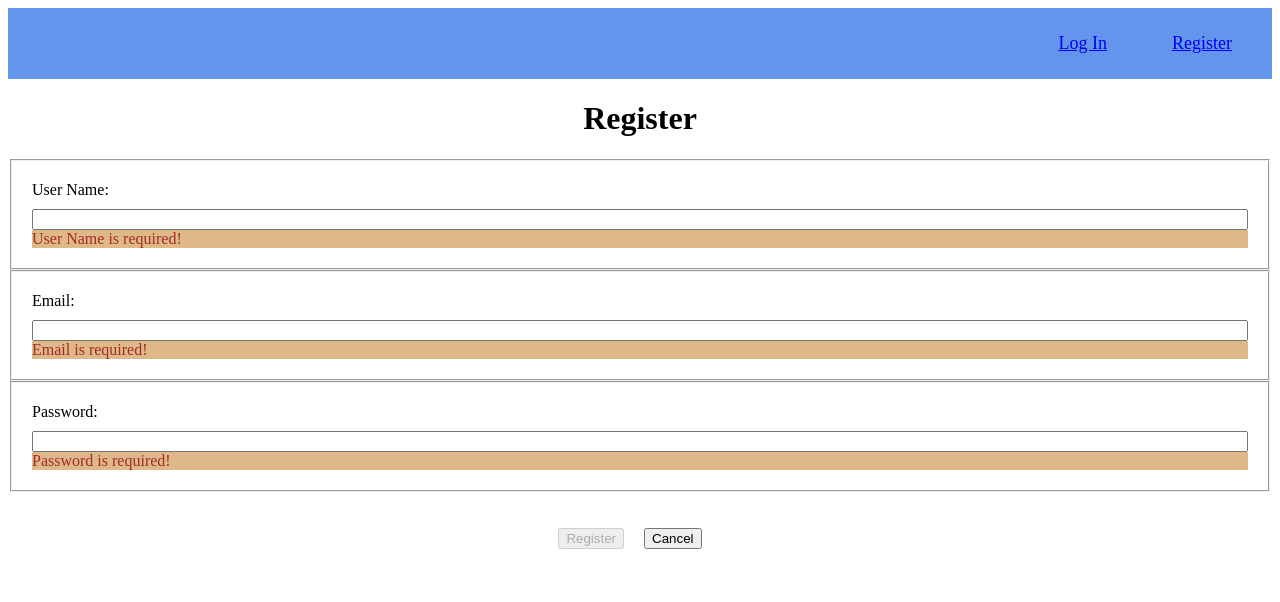
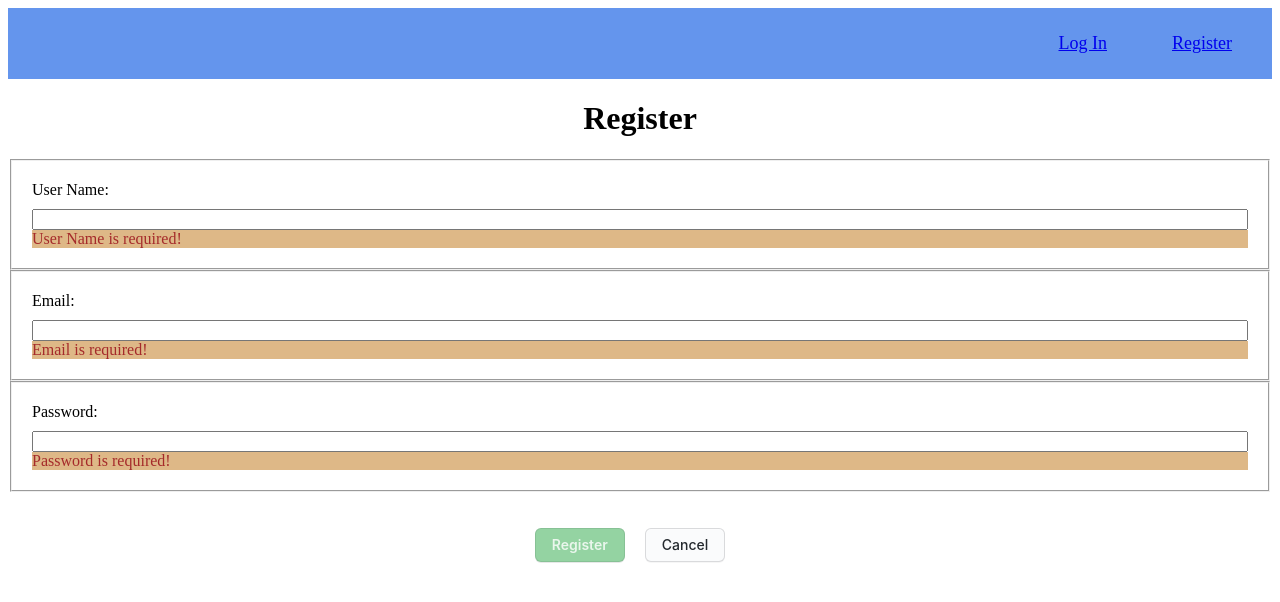
Before and after one commit to Coder269/projet-rdv, an Angular app: page /register in a window 1280 px wide. Shown: the top 602 px of the page. Built offline with nearby package versions, Linux system fonts and the light colour scheme.

Commit message:
Guard logic!

```diff
--- a/src/app/app-routing.module.ts
+++ b/src/app/app-routing.module.ts
@@ -4,10 +4,11 @@
 import { LoginComponent } from './login/login.component';
 import { RegisterComponent } from './register/register.component';
 import { CalendarComponent } from './calendar/calendar.component';
+import { authGuard } from './auth.guard';
 
 const routes: Routes = [
-   {path: '', component: CalendarComponent },
-   {path: 'calendar', component: CalendarComponent }, //by default path
+   {path: '', component: CalendarComponent, canActivate: [authGuard] },
+   {path: 'calendar', component: CalendarComponent, canActivate: [authGuard] }, //by default path
    {path: 'login', component: LoginComponent },
    {path: 'register', component: RegisterComponent }
 ];
--- a/src/app/auth.guard.ts
+++ b/src/app/auth.guard.ts
@@ -1,5 +1,9 @@
-import { CanActivateFn } from '@angular/router';
+import { CanActivateFn, Router } from '@angular/router';
+import { UserService } from './services/user.service';
+import { inject } from '@angular/core';
 
 export const authGuard: CanActivateFn = (route, state) => {
-  return true;
+  if (!inject(UserService).isLoggedIn)
+  inject(Router).navigate(['/login']);
+   return inject(UserService).isLoggedIn
 };
--- a/src/app/login/login.component.css
+++ b/src/app/login/login.component.css
@@ -30,3 +30,119 @@
   text-align: center;
   font-size: larger;
 }
+
+.warning {
+  background-color: burlywood;
+  color: brown;
+  font-size: larger;
+
+}
+
+.button-3 {
+  appearance: none;
+  background-color: #2ea44f;
+  border: 1px solid rgba(27, 31, 35, .15);
+  border-radius: 6px;
+  box-shadow: rgba(27, 31, 35, .1) 0 1px 0;
+  box-sizing: border-box;
+  color: #fff;
+  cursor: pointer;
+  display: inline-block;
+  font-family: -apple-system,system-ui,"Segoe UI",Helvetica,Arial,sans-serif,"Apple Color Emoji","Segoe UI Emoji";
+  font-size: 14px;
+  font-weight: 600;
+  line-height: 20px;
+  padding: 6px 16px;
+  position: relative;
+  text-align: center;
+  text-decoration: none;
+  user-select: none;
+  -webkit-user-select: none;
+  touch-action: manipulation;
+  vertical-align: middle;
+  white-space: nowrap;
+}
+
+.button-3:focus:not(:focus-visible):not(.focus-visible) {
+  box-shadow: none;
+  outline: none;
+}
+
+.button-3:hover {
+  background-color: #2c974b;
+}
+
+.button-3:focus {
+  box-shadow: rgba(46, 164, 79, .4) 0 0 0 3px;
+  outline: none;
+}
+
+.button-3:disabled {
+  background-color: #94d3a2;
+  border-color: rgba(27, 31, 35, .1);
+  color: rgba(255, 255, 255, .8);
+  cursor: default;
+}
+
+.button-3:active {
+  background-color: #298e46;
+  box-shadow: rgba(20, 70, 32, .2) 0 1px 0 inset;
+}
+
+
+.button-4 {
+  appearance: none;
+  background-color: #FAFBFC;
+  border: 1px solid rgba(27, 31, 35, 0.15);
+  border-radius: 6px;
+  box-shadow: rgba(27, 31, 35, 0.04) 0 1px 0, rgba(255, 255, 255, 0.25) 0 1px 0 inset;
+  box-sizing: border-box;
+  color: #24292E;
+  cursor: pointer;
+  display: inline-block;
+  font-family: -apple-system, system-ui, "Segoe UI", Helvetica, Arial, sans-serif, "Apple Color Emoji", "Segoe UI Emoji";
+  font-size: 14px;
+  font-weight: 500;
+  line-height: 20px;
+  list-style: none;
+  padding: 6px 16px;
+  position: relative;
+  transition: background-color 0.2s cubic-bezier(0.3, 0, 0.5, 1);
+  user-select: none;
+  -webkit-user-select: none;
+  touch-action: manipulation;
+  vertical-align: middle;
+  white-space: nowrap;
+  word-wrap: break-word;
+}
+
+.button-4:hover {
+  background-color: #F3F4F6;
+  text-decoration: none;
+  transition-duration: 0.1s;
+}
+
+.button-4:disabled {
+  background-color: #FAFBFC;
+  border-color: rgba(27, 31, 35, 0.15);
+  color: #959DA5;
+  cursor: default;
+}
+
+.button-4:active {
+  background-color: #EDEFF2;
+  box-shadow: rgba(225, 228, 232, 0.2) 0 1px 0 inset;
+  transition: none 0s;
+}
+
+.button-4:focus {
+  outline: 1px transparent;
+}
+
+.button-4:before {
+  display: none;
+}
+
+.button-4:-webkit-details-marker {
+  display: none;
+}
--- a/src/app/login/login.component.html
+++ b/src/app/login/login.component.html
@@ -4,7 +4,7 @@
   <div class="field">
     <label>User Name</label>
     <input required ngModel name="username" #username="ngModel" type="text" />
-    <div class="warning" *ngIf="username.touched && username.errors?.['required']" >User Name is required!</div>
+    <div class="warning" *ngIf="username.touched && username.errors?.['required']" >Username is required!</div>
   </div>
   <div class="field">
     <label for="">Password</label>
@@ -15,7 +15,7 @@
   <div *ngIf="wrongLogin" class="wrong" >Wrong username or password, please try again or register!</div>
   <br>
   <div class="btn">
-  <button type="submit" [disabled]="form.invalid">Login</button>
-  <button routerLink="/">Cancel</button>
+  <button class="button-3" type="submit" [disabled]="form.invalid">Login</button>
+  <button class="button-4" routerLink="/">Cancel</button>
 </div>
 </form>
--- a/src/app/register/register.component.css
+++ b/src/app/register/register.component.css
@@ -28,3 +28,114 @@
   background-color: burlywood;
   color: brown;
 }
+
+
+/* CSS */
+.button-3 {
+  appearance: none;
+  background-color: #2ea44f;
+  border: 1px solid rgba(27, 31, 35, .15);
+  border-radius: 6px;
+  box-shadow: rgba(27, 31, 35, .1) 0 1px 0;
+  box-sizing: border-box;
+  color: #fff;
+  cursor: pointer;
+  display: inline-block;
+  font-family: -apple-system,system-ui,"Segoe UI",Helvetica,Arial,sans-serif,"Apple Color Emoji","Segoe UI Emoji";
+  font-size: 14px;
+  font-weight: 600;
+  line-height: 20px;
+  padding: 6px 16px;
+  position: relative;
+  text-align: center;
+  text-decoration: none;
+  user-select: none;
+  -webkit-user-select: none;
+  touch-action: manipulation;
+  vertical-align: middle;
+  white-space: nowrap;
+}
+
+.button-3:focus:not(:focus-visible):not(.focus-visible) {
+  box-shadow: none;
+  outline: none;
+}
+
+.button-3:hover {
+  background-color: #2c974b;
+}
+
+.button-3:focus {
+  box-shadow: rgba(46, 164, 79, .4) 0 0 0 3px;
+  outline: none;
+}
+
+.button-3:disabled {
+  background-color: #94d3a2;
+  border-color: rgba(27, 31, 35, .1);
+  color: rgba(255, 255, 255, .8);
+  cursor: default;
+}
+
+.button-3:active {
+  background-color: #298e46;
+  box-shadow: rgba(20, 70, 32, .2) 0 1px 0 inset;
+}
+
+
+.button-4 {
+  appearance: none;
+  background-color: #FAFBFC;
+  border: 1px solid rgba(27, 31, 35, 0.15);
+  border-radius: 6px;
+  box-shadow: rgba(27, 31, 35, 0.04) 0 1px 0, rgba(255, 255, 255, 0.25) 0 1px 0 inset;
+  box-sizing: border-box;
+  color: #24292E;
+  cursor: pointer;
+  display: inline-block;
+  font-family: -apple-system, system-ui, "Segoe UI", Helvetica, Arial, sans-serif, "Apple Color Emoji", "Segoe UI Emoji";
+  font-size: 14px;
+  font-weight: 500;
+  line-height: 20px;
+  list-style: none;
+  padding: 6px 16px;
+  position: relative;
+  transition: background-color 0.2s cubic-bezier(0.3, 0, 0.5, 1);
+  user-select: none;
+  -webkit-user-select: none;
+  touch-action: manipulation;
+  vertical-align: middle;
+  white-space: nowrap;
+  word-wrap: break-word;
+}
+
+.button-4:hover {
+  background-color: #F3F4F6;
+  text-decoration: none;
+  transition-duration: 0.1s;
+}
+
+.button-4:disabled {
+  background-color: #FAFBFC;
+  border-color: rgba(27, 31, 35, 0.15);
+  color: #959DA5;
+  cursor: default;
+}
+
+.button-4:active {
+  background-color: #EDEFF2;
+  box-shadow: rgba(225, 228, 232, 0.2) 0 1px 0 inset;
+  transition: none 0s;
+}
+
+.button-4:focus {
+  outline: 1px transparent;
+}
+
+.button-4:before {
+  display: none;
+}
+
+.button-4:-webkit-details-marker {
+  display: none;
+}
--- a/src/app/register/register.component.html
+++ b/src/app/register/register.component.html
@@ -20,7 +20,7 @@
   <div *ngIf="alreadyRegistered" class="registered">This email address is already taken!</div>
   <br>
   <div class="btn">
-  <button type="submit" [disabled]="form.invalid">Register</button>
-  <button routerLink="/">Cancel</button>
+  <button class="button-3" role="button" type="submit" [disabled]="form.invalid">Register</button>
+  <button class="button-4" routerLink="/">Cancel</button>
 </div>
 </form>
```
